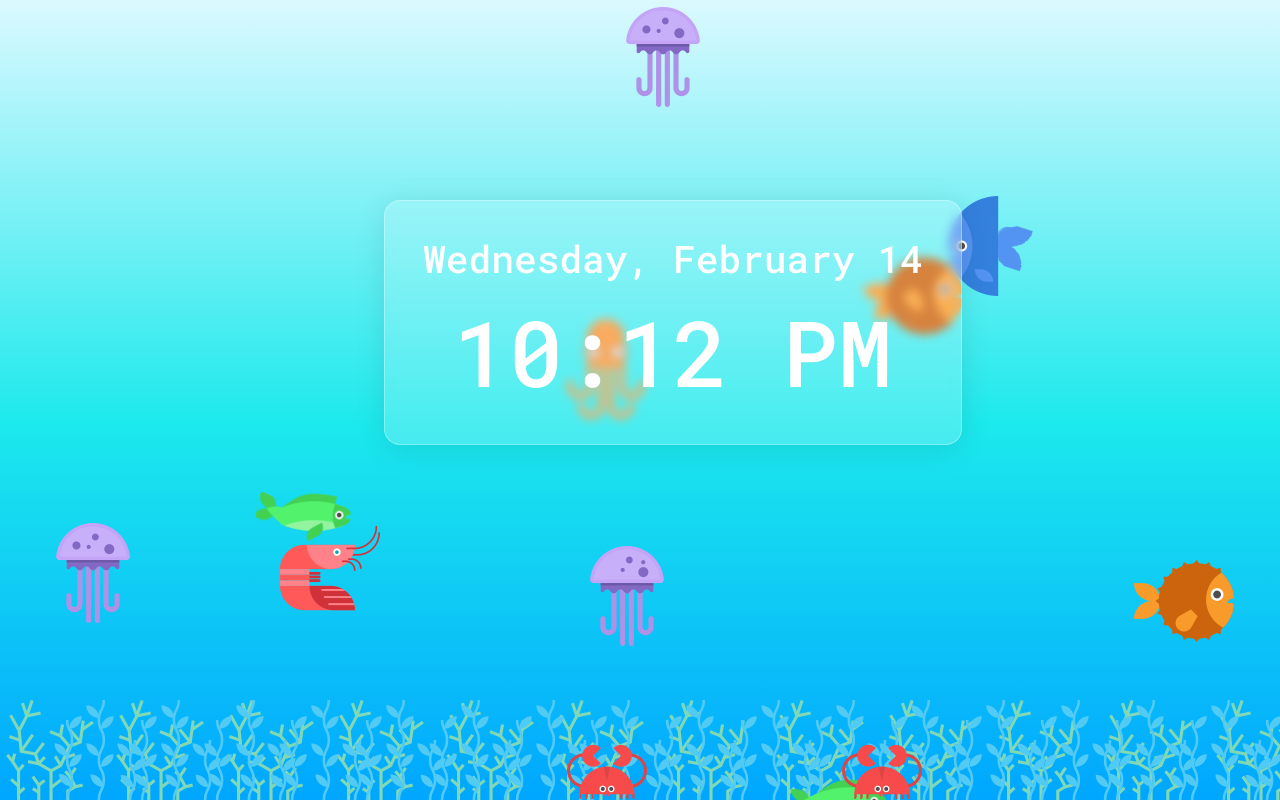
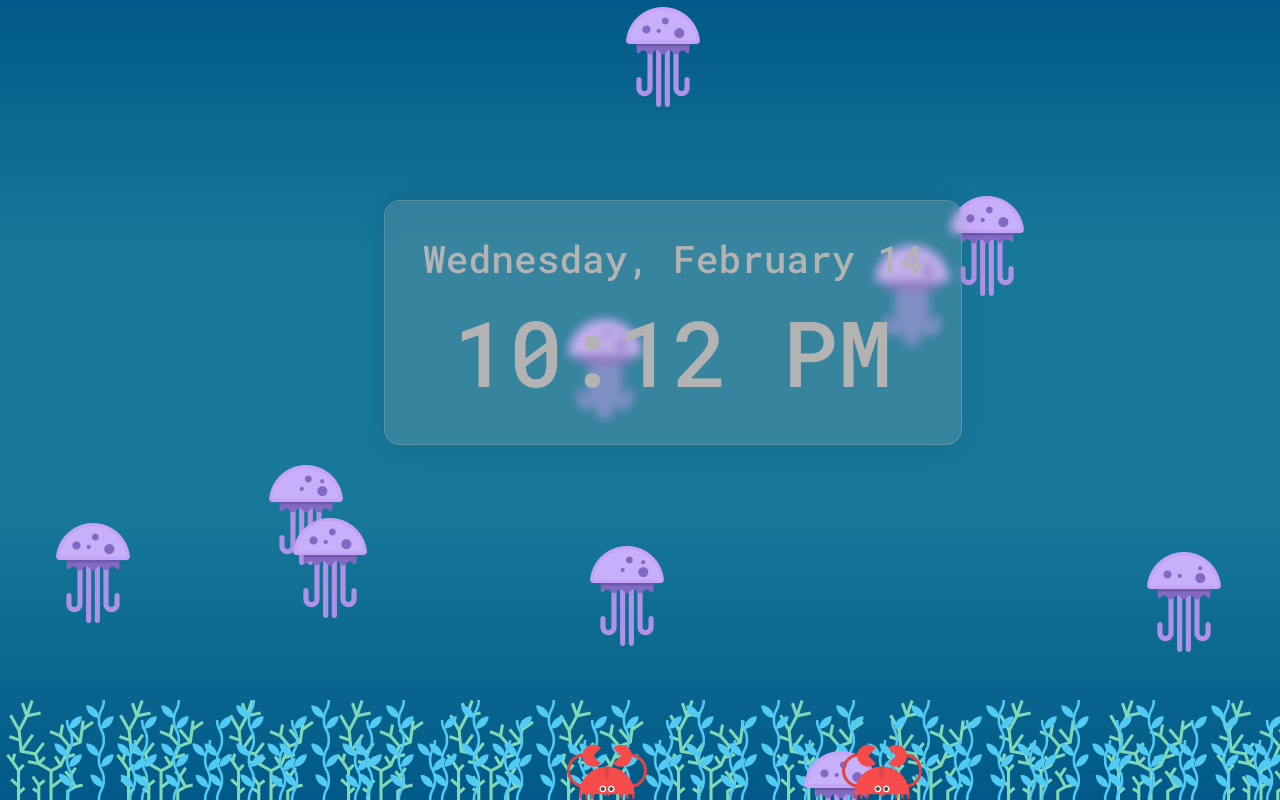
Before and after one commit to johneckert/fish-tank, a website built with webpack: page src/index.html in a window 1280 px wide. Built offline with nearby package versions, Linux system fonts and the light colour scheme; what fitty, tween would draw is missing.

Commit message:
basic night mode

```diff
--- a/src/index.js
+++ b/src/index.js
@@ -16,6 +16,10 @@ import RedSeaweed from './sprites/redSeaweed';
 fitty('#date');
 fitty('#clock');
 
+const currentTime = new Date();
+const isNight = currentTime.getHours() > 18 || currentTime.getHours() < 6;
+
+const overlay = document.getElementById('overlay');
 const canvas = document.getElementById('canvas');
 const context = canvas.getContext('2d');
 const width = context.canvas.width = window.innerWidth;
@@ -23,19 +27,30 @@ const height = context.canvas.height = window.innerHeight;
 
 canvas.style.marginTop = window.innerHeight / 2 - height / 2 + 'px';
 
+if (isNight) {
+  canvas.classList.add('night');
+  overlay.classList.add('night');
+}
+
 const randomX = () => Math.floor(Math.random() * width);
 const randomY = () => Math.floor(Math.random() * height);
 const randomSpeed = () => Math.floor((Math.random() * 300) + 100);
 
+const DAY_FISH = [OrangeFish, GreenFish, BlueFish, Prawn, Octopus, JellyFish];
+const NIGHT_FISH = [JellyFish];
+
+const DAY_BOTTOM_FEEDERS = [Crab];
+const NIGHT_BOTTOM_FEEDERS = [Crab];
+
 const createFish = () => {
-  const FISH_OPTIONS = [OrangeFish, GreenFish, BlueFish, Prawn, Octopus, JellyFish];
-  const randomFish = FISH_OPTIONS[Math.floor(Math.random() * FISH_OPTIONS.length)];
+  const fishOptions = isNight ? NIGHT_FISH : DAY_FISH;
+  const randomFish = fishOptions[Math.floor(Math.random() * fishOptions.length)];
   return new randomFish(context, randomX(), randomY(), randomSpeed());
 }
 
 const createBottomFeeder = () => {
-  const BOTTOM_FEEDERS = [Crab];
-  const randomBottomFeeder = BOTTOM_FEEDERS[Math.floor(Math.random() * BOTTOM_FEEDERS.length)];
+  const bottomFeeders = isNight ? NIGHT_BOTTOM_FEEDERS : DAY_BOTTOM_FEEDERS;
+  const randomBottomFeeder = bottomFeeders[Math.floor(Math.random() * bottomFeeders.length)];
   return new randomBottomFeeder(context, randomX(), height - 100, randomSpeed());
 }
 
--- a/src/styles.css
+++ b/src/styles.css
@@ -16,6 +16,11 @@ canvas {
   background: linear-gradient(0deg, rgba(0,166,255,1) 0%, rgba(28,233,236,1) 47%, rgba(219,249,255,1) 100%);
   margin: 0 auto;
   border: none;
+}
+
+canvas.night {
+  background: rgb(0,89,136);
+  background: linear-gradient(0deg, rgba(0,89,136,1) 0%, rgba(23,120,153,1) 36%, rgba(23,120,153,1) 69%, rgba(0,89,136,1) 100%);
 }
 
 h1 {
@@ -51,6 +56,12 @@ h2 {
   padding: 2rem;
 }
 
+#overlay.night {
+  color: rgb(179, 179, 179);
+  background: rgb(179, 179, 179, 0.2);
+  border: 1px solid rgba(179, 179, 179, 0.3);
+}
+
 #clock-container {
   display: flex;
   flex-direction: column;
```
Also changed, not shown: dist/index.bundle.js, dist/index.css.
